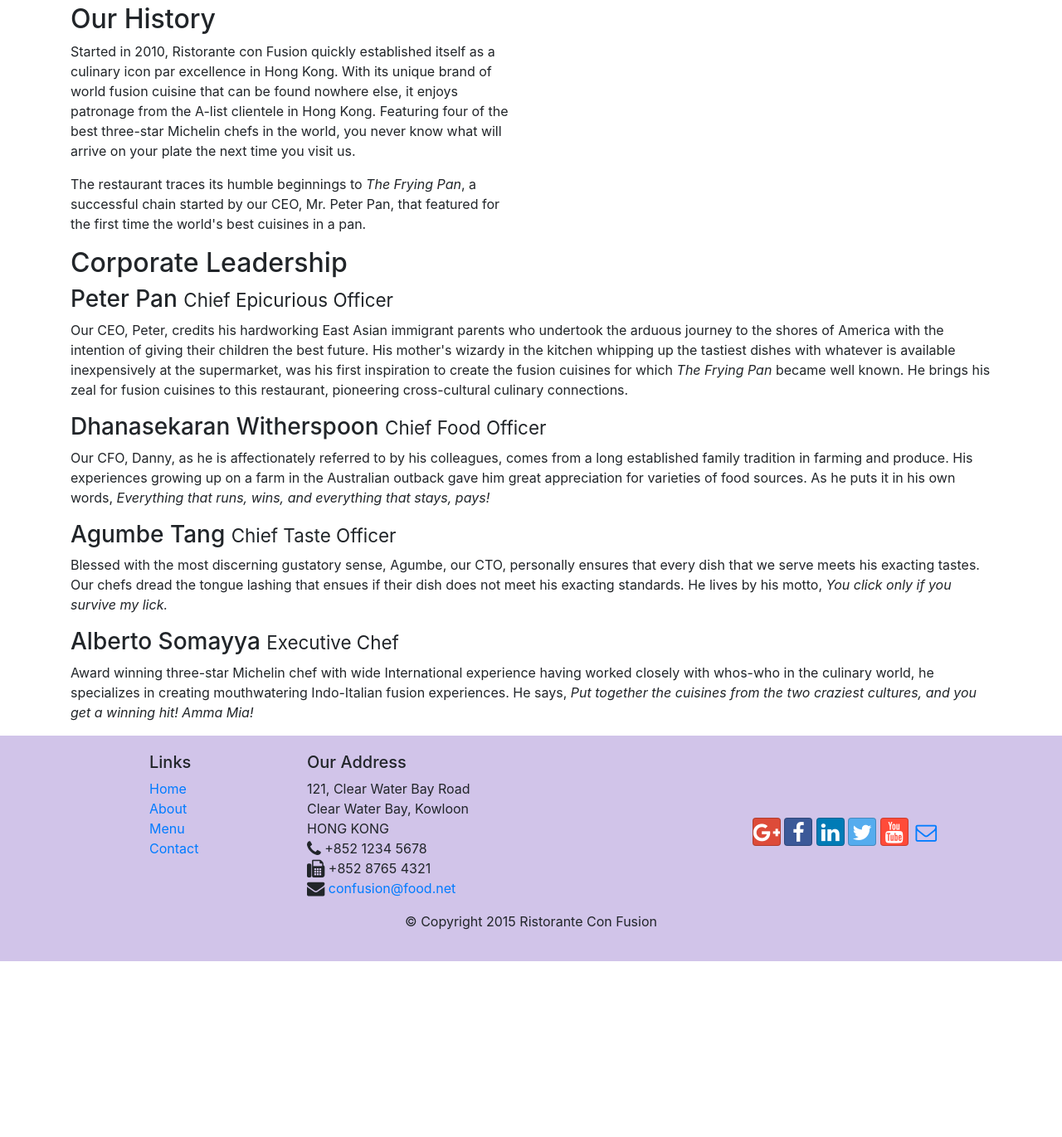
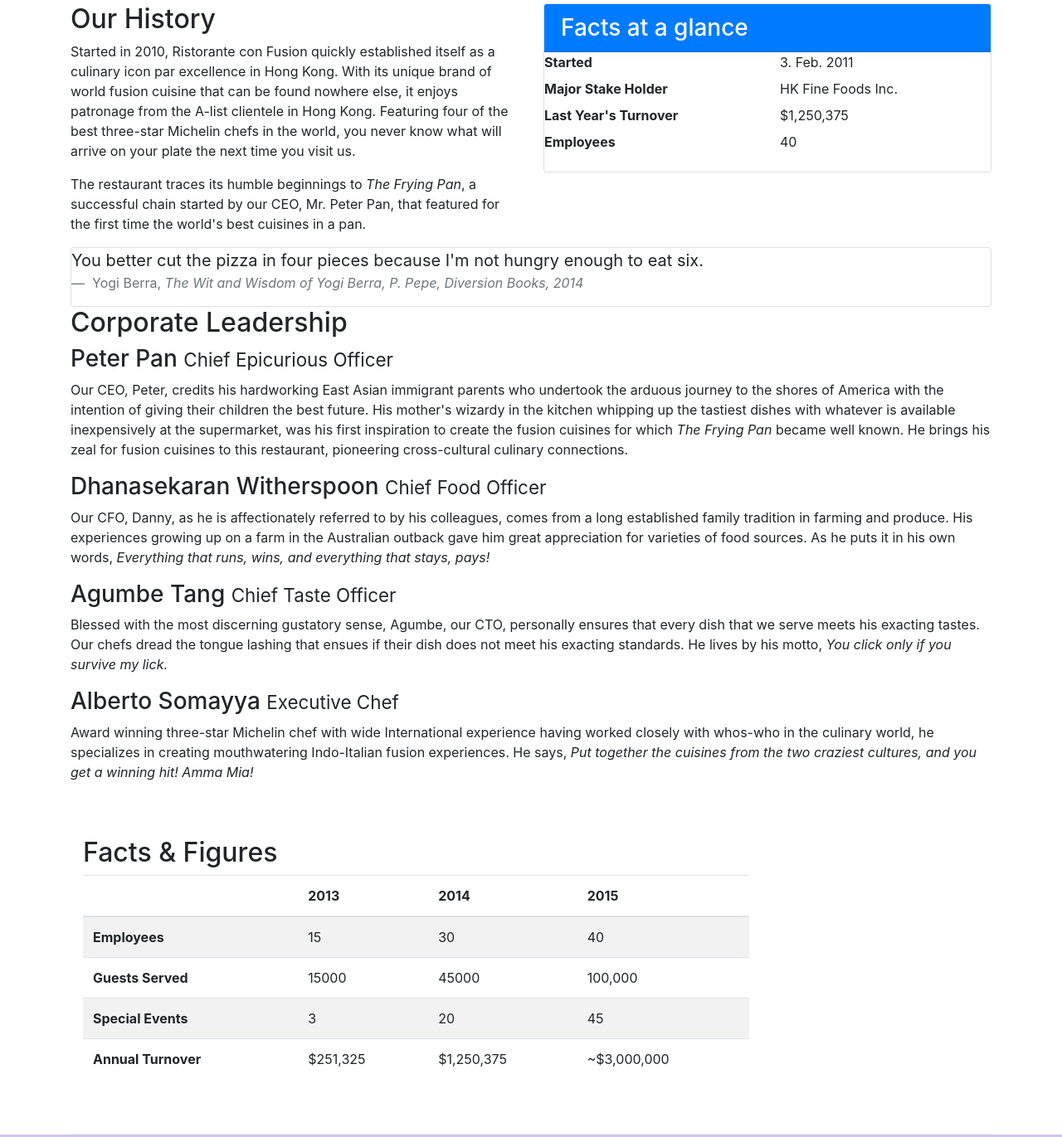
Before and after one commit to ArianeH/bootstrap_responsive-design, a website: page aboutus.html in a window 1280 px wide. Shown: the part 437-1808 px from the top of the page at 83% size. Before the commit the page ends 1596 px from the top, so only its background shows below. Drawn offline with nearby package versions, Linux system fonts and the light colour scheme.

Commit message:
Added bootstrap cards and tables

```diff
--- a/aboutus.html
+++ b/aboutus.html
@@ -27,16 +27,16 @@
       <div class="collapse navbar-collapse" id="Navbar">
         <ul class="navbar-nav">
           <li class="nav-item">
-          <a href="./index.html" class="nav-link"><span class="fa fa-home fa-lg"></span> Home</a>
+            <a href="./index.html" class="nav-link"><span class="fa fa-home fa-lg"></span> Home</a>
           </li>
           <li class="nav-item active">
-          <a href="#" class="nav-link"><span class="fa fa-info fa-lg"></span> About</a>
+            <a href="#" class="nav-link"><span class="fa fa-info fa-lg"></span> About</a>
           </li>
           <li class="nav-item">
-          <a href="#" class="nav-link"><span class="fa fa-list fa-lg"></span> Menu</a>
+            <a href="#" class="nav-link"><span class="fa fa-list fa-lg"></span> Menu</a>
           </li>
           <li class="nav-item">
-          <a href="./contactus.html" class="nav-link"><span class="fa fa-address-card fa-lg"></span> Contact</a>
+            <a href="./contactus.html" class="nav-link"><span class="fa fa-address-card fa-lg"></span> Contact</a>
           </li>
         </ul>
       </div>
@@ -51,7 +51,7 @@
           <h1>Ristorante con Fusion</h1>
           <p>We take inspiration from the World's best cuisines, and create a unique fusion experience. Our lipsmacking creations will tickle your culinary senses!</p>
         </div>
-        <div class="col col-sm">
+        <div class="col-12 col-sm-4">
         </div>
       </div>
     </div>
@@ -69,13 +69,42 @@
      </div>
    </div>
 
-   <div class="row align-items-center">
+   <div class="row">
     <div class="col-sm-6">
       <h2>Our History</h2>
       <p>Started in 2010, Ristorante con Fusion quickly established itself as a culinary icon par excellence in Hong Kong. With its unique brand of world fusion cuisine that can be found nowhere else, it enjoys patronage from the A-list clientele in Hong Kong.  Featuring four of the best three-star Michelin chefs in the world, you never know what will arrive on your plate the next time you visit us.</p>
       <p>The restaurant traces its humble beginnings to <em>The Frying Pan</em>, a successful chain started by our CEO, Mr. Peter Pan, that featured for the first time the world's best cuisines in a pan.</p>
     </div>
-    <div>
+    <div class="col-sm-6">
+      <div class="card">
+        <h3 class="card-header bg-primary text-white">Facts at a glance</h3>
+        <div class="card-block">
+          <dl class="row">
+            <dt class="col-6">Started</dt>
+            <dd class="col-6">3. Feb. 2011</dd>
+            <dt class="col-6">Major Stake Holder</dt>
+            <dd class="col-6">HK Fine Foods Inc.</dd>
+            <dt class="col-6">Last Year's Turnover</dt>
+            <dd class="col-6">$1,250,375</dd>
+            <dt class="col-6">Employees</dt>
+            <dd class="col-6">40</dd>
+          </dl>
+        </div>
+      </div>
+    </div>
+    <div class="col-12">
+      <div class="card card-block bg-faded">
+        <blockquote class="blockquote">
+          <p class="mb-0">You better cut the pizza in four pieces because I'm not hungry enough to eat six.</p>
+          <footer class="blockquote-footer">
+            Yogi Berra,
+            <cite title="Source Title">
+              The Wit and Wisdom of Yogi Berra,
+              P. Pepe, Diversion Books, 2014
+            </cite>
+          </footer>
+        </blockquote>
+      </div>
     </div>
   </div>
 
@@ -101,7 +130,54 @@
       </div>
     </div>
   </div>
+  <div class="row row-content">
+    <div class="col-12 col-sm-9">
+      <h2>Facts &amp; Figures</h2>
 
+      <div class="table-responsive">
+        <table class="table table-striped">
+          <thead class="thead-inverse">
+            <tr>
+              <th>&nbsp;</th>
+              <th>2013</th>
+              <th>2014</th>
+              <th>2015</th>
+            </tr>
+          </thead>
+          <tbody>
+            <tr>
+              <th>Employees</th>
+              <td>15</td>
+              <td>30</td>
+              <td>40</td>
+            </tr>
+            <tr>
+              <th>Guests Served</th>
+              <td>15000</td>
+              <td>45000</td>
+              <td>100,000</td>
+            </tr>
+            <tr>
+              <th>Special Events</th>
+              <td>3</td>
+              <td>20</td>
+              <td>45</td>
+            </tr>
+            <tr>
+              <th>Annual Turnover</th>
+              <td>$251,325</td>
+              <td>$1,250,375</td>
+              <td>~$3,000,000</td>
+            </tr>
+          </tbody>
+        </table>
+      </div>
+
+    </div>
+    <div class="col-12 col-sm-3">
+
+    </div>
+  </div>
 </div>
 
 <footer class="footer">
```
